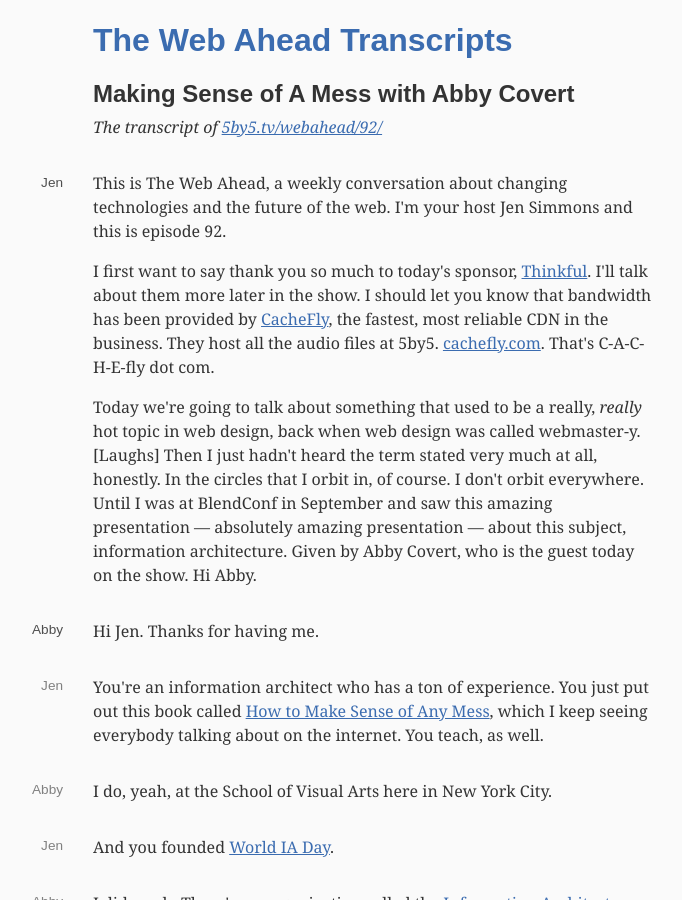
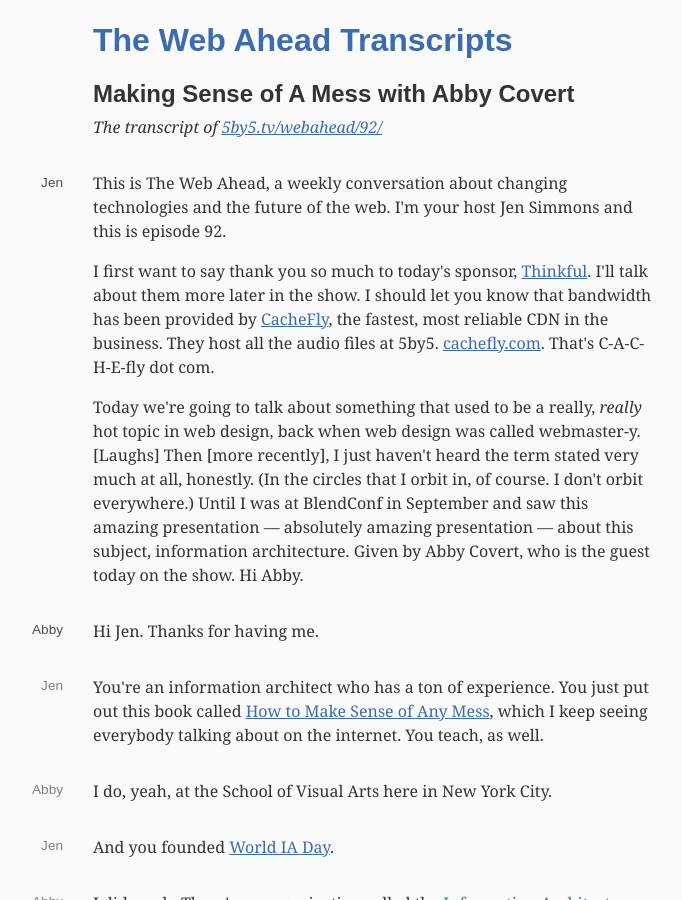
Before and after one commit to jensimmons/webahead-transcripts, a Jekyll site: the page built from _posts/transcripts/2015-01-15-092.html, in a window 1280 px wide and 900 px high. Shown: the whole window, without its empty margins (287-969 px from the left). Built offline with Jekyll 4.4.1, drawn with Linux system fonts in a browser that asks for light colours; Markdown is read by kramdown in place of the engine named in the settings.

Commit message:
a few updates to ep 92

```diff
--- a/_posts/transcripts/2015-01-15-092.html
+++ b/_posts/transcripts/2015-01-15-092.html
@@ -10,7 +10,8 @@ permalink: 92/
 <dd>
 <p>This is The Web Ahead, a weekly conversation about changing technologies and the future of the web. I'm your host Jen Simmons and this is episode 92.</p>
 <p>I first want to say thank you so much to today's sponsor, <a href="http://thinkful.com/webahead">Thinkful</a>. I'll talk about them more later in the show. I should let you know that bandwidth has been provided by <a href="http://www.cachefly.com">CacheFly</a>, the fastest, most reliable CDN in the business. They host all the audio files at 5by5. <a href="http://cachefly.com/">cachefly.com</a>. That's C-A-C-H-E-fly dot com.</p>
-<p>Today we're going to talk about something that used to be a really, <em>really</em> hot topic in web design, back when web design was called webmaster-y. [Laughs] Then I just hadn't heard the term stated very much at all, honestly. In the circles that I orbit in, of course. I don't orbit everywhere. Until I was at BlendConf in September and saw this amazing presentation &mdash; absolutely amazing presentation &mdash; about this subject, information architecture. Given by Abby Covert, who is the guest today on the show. Hi Abby.</p>
+
+<p>Today we're going to talk about something that used to be a really, <em>really</em> hot topic in web design, back when web design was called webmaster-y. [Laughs] Then [more recently], I just haven't heard the term stated very much at all, honestly. (In the circles that I orbit in, of course. I don't orbit everywhere.) Until I was at BlendConf in September and saw this amazing presentation &mdash; absolutely amazing presentation &mdash; about this subject, information architecture. Given by Abby Covert, who is the guest today on the show. Hi Abby.</p>
 </dd>
 
 <dt>Abby</dt>
```
